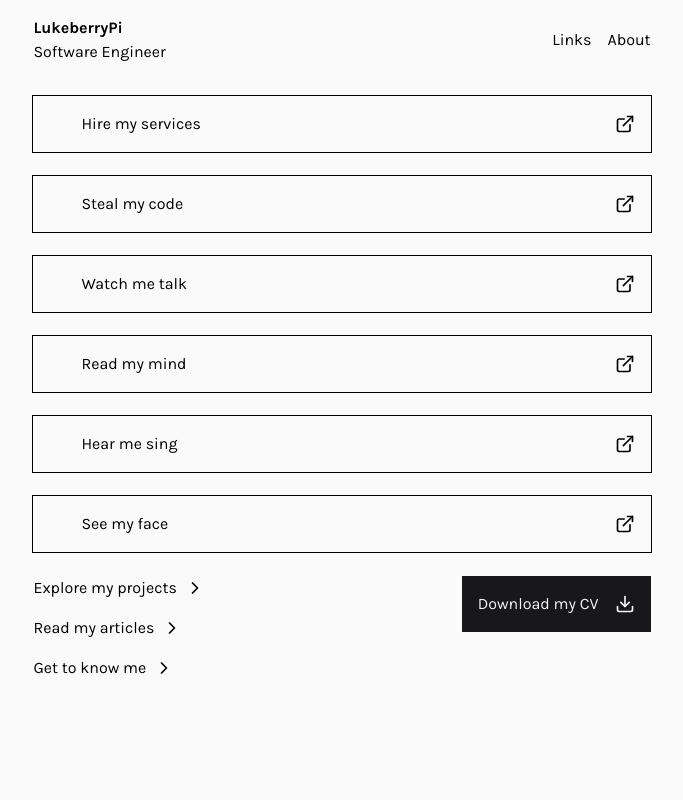
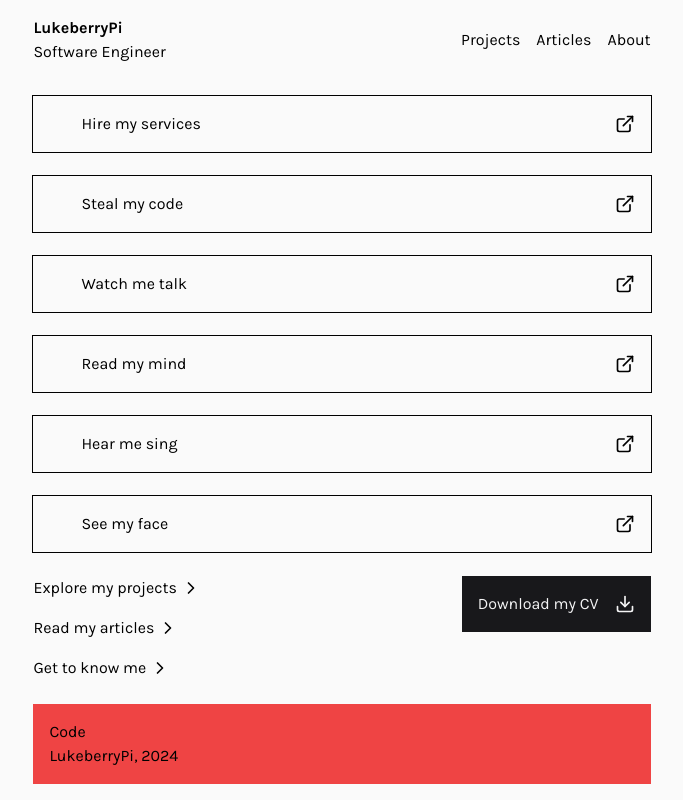
Before and after one commit to joaogabrielfjob/blog, a Next.js app: page /links in a window 1280 px wide. Shown: the whole page, without its empty margins (298-981 px from the left). Built offline with nearby package versions, Linux system fonts and the light colour scheme; some icons are missing.

Commit message:
checkpoint

```diff
--- a/src/app/layout.tsx
+++ b/src/app/layout.tsx
@@ -20,7 +20,7 @@ export default function RootLayout({
 }) {
   return (
     <html lang="en" className="min-h-screen">
-      <body className={`${jetBrainsMono.className} min-h-full p-4`}>
+      <body className={`${jetBrainsMono.className} min-h-screen p-4`}>
         <header className="max-w-prose mx-auto mb-8">
           <nav className="flex items-center justify-between">
             <Link className="flex flex-col" href="/">
@@ -28,12 +28,23 @@ export default function RootLayout({
               Software Engineer
             </Link>
             <div className="items-center flex gap-4">
-              <Link href="/links">Links</Link>
+              <Link href="/projects">Projects</Link>
+              <Link href="/articles">Articles</Link>
               <Link href="/about">About</Link>
             </div>
           </nav>
         </header>
-        <main className="mx-auto max-w-prose">{children}</main>
+        <main className="mx-auto max-w-prose h-[calc(100vh-12rem)] relative">{children}</main>
+        <div className="mx-auto max-w-prose relative">
+          <footer className="bg-red-500 w-full p-4">
+            <a href="https://github.com/LukeberryPi/blog" target="_blank">
+              Code
+            </a>
+            <span className="flex items-center gap-2">
+              LukeberryPi, {new Date().getFullYear()}
+            </span>
+          </footer>
+        </div>
       </body>
     </html>
   );
--- a/src/app/links/page.tsx
+++ b/src/app/links/page.tsx
@@ -86,7 +86,7 @@ const internalLinks = [
 
 const InternalLink = (link: Link) => {
   return (
-    <Link className="group flex items-center gap-2" href={link.url}>
+    <Link className="group flex items-center gap-1" href={link.url}>
       {link.description}
       <ChevronRight className="size-5 group-hover:translate-x-1 transition-transform" />
     </Link>
```
